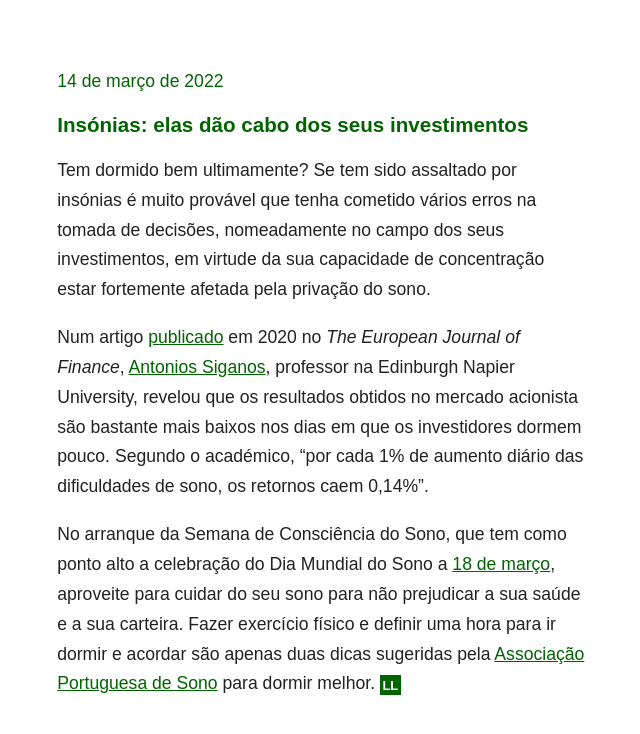
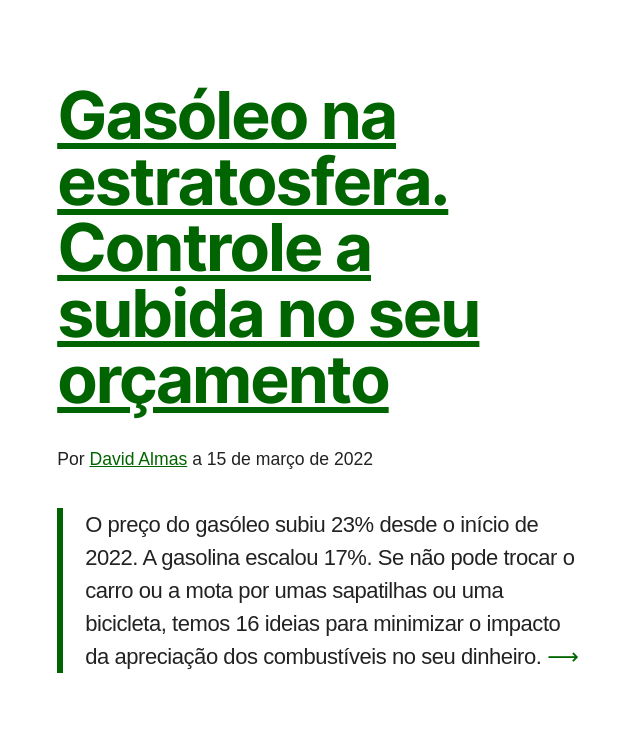
Before and after one commit to prosperapt/prosperapt.github.io, a plain HTML site: page index2.html in a window 1280 px wide. Shown: the part 66-800 px from the top of the page, without its empty margins (434-1074 px from the left). Drawn offline with Linux system fonts and the light colour scheme.

Commit message:
Update index2.html

```diff
--- a/index2.html
+++ b/index2.html
@@ -25,6 +25,14 @@ hr { border:0; margin:4em 0 0 }
 <body>
 <article>
 <p id="logo"><a href="/">Prospera</a>
+
+<section>
+<h1><a href="/z/gasolina/">Gasóleo na estratosfera. Controle a subida no seu orçamento</a></h1>
+<p>Por <a href="/sobre/#david">David Almas</a> a 15 de março de 2022
+<h2>O preço do gasóleo subiu 23% desde o início de 2022. A gasolina escalou 17%. Se não pode trocar o carro ou a mota por umas sapatilhas ou uma bicicleta, temos 16 ideias para minimizar o impacto da apreciação dos combustíveis no seu dinheiro. <a href="/z/gasolina/" class="seta">⟶</a></h2>
+</section>
+
+
 
 <section>
 <p class="data">14 de março de 2022
```
